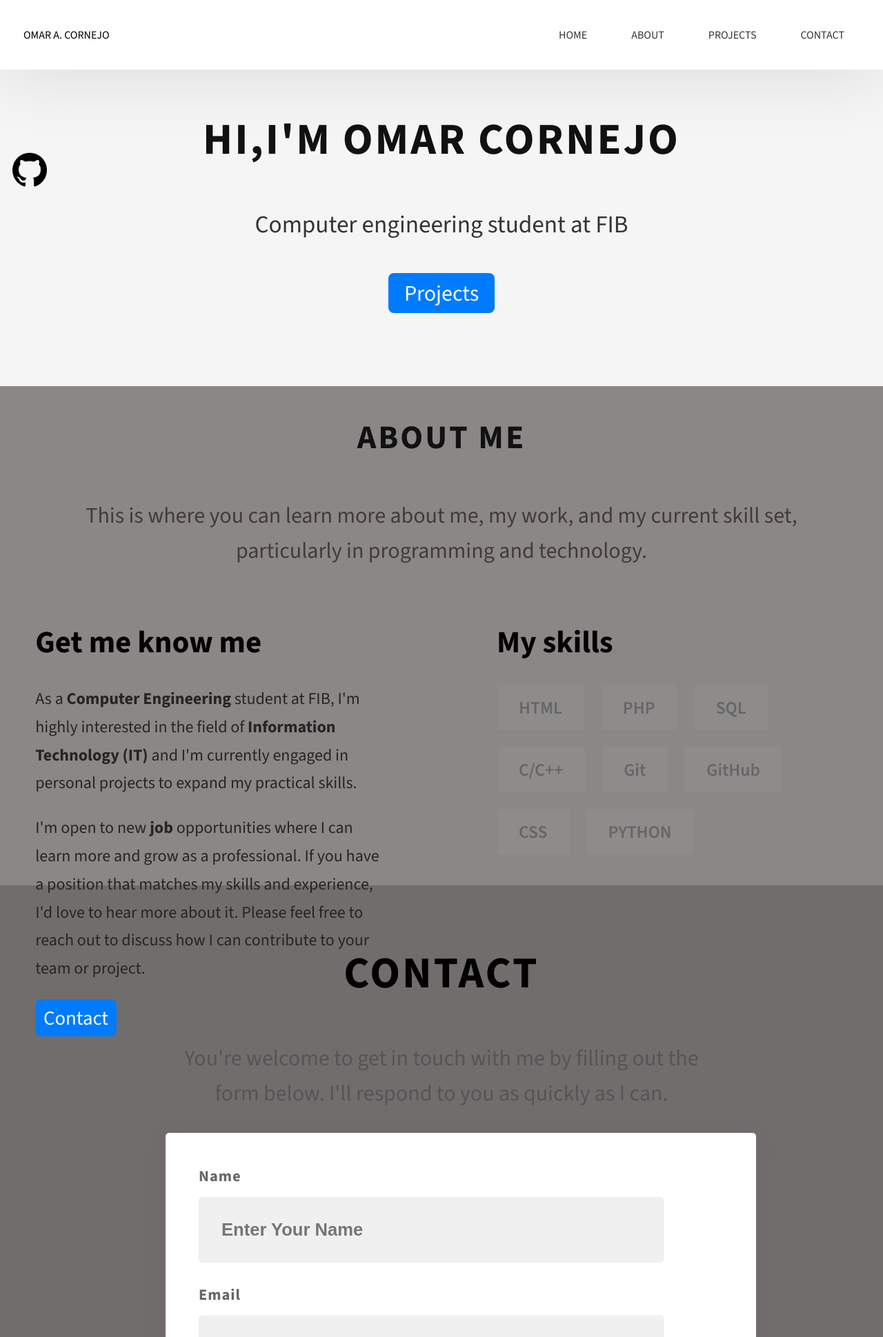
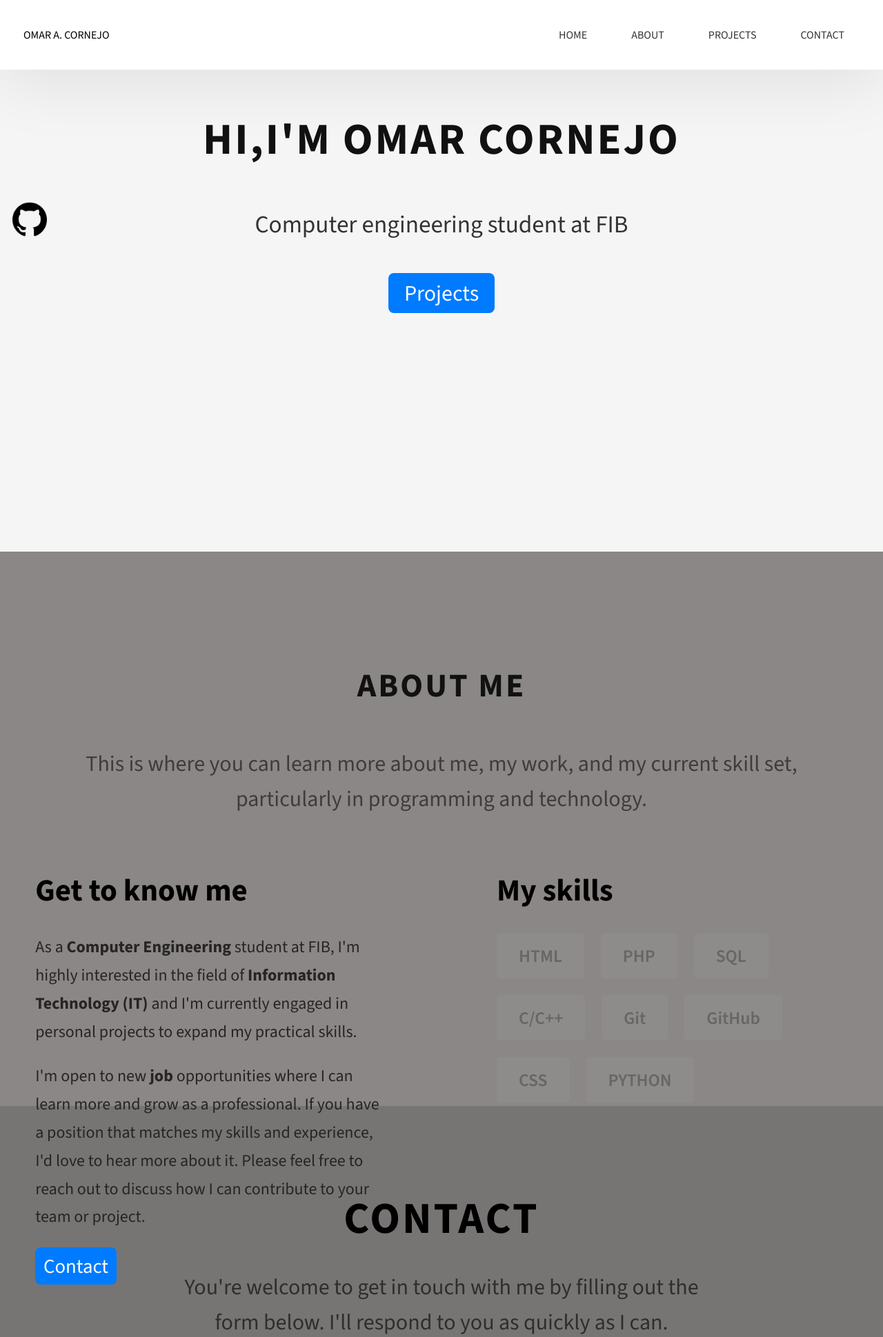
Before and after one commit to omar-cornejo/Web, a Flask app: page / in a window 1280 px wide. Shown: the top 1939 px of the page at 69% size. Run offline with Flask 3, Linux system fonts and the light colour scheme.

Commit message:
Mejoras HTML

```diff
--- a/app/static/css/about.css
+++ b/app/static/css/about.css
@@ -114,6 +114,7 @@
   letter-spacing: 1px;
   letter-spacing: 3px;
   text-align: center;
+  margin-top: 10rem;
   margin-bottom: 3.5rem;
   position: relative;
   color: #111;
@@ -123,7 +124,7 @@
     margin-bottom: 2rem;
 }
 #about {
-
+    margin-bottom: 3.5rem;
     height: 90vh;
     padding: 2px; /* No hay padding superior */
     max-width: 120rem;
--- a/app/static/css/contact.css
+++ b/app/static/css/contact.css
@@ -61,7 +61,7 @@
 .contact_container_cabezera_texto {
     display: block;
   text-align: center;
-  color: #555;
+  color: #2e2e2e;
   font-size: 2rem;
   font-weight: 500;
   max-width: 80rem;
@@ -76,7 +76,8 @@
   letter-spacing: 1px;
   letter-spacing: 3px;
   text-align: center;
-  margin-bottom: 3.5rem;
+  margin-bottom: 2rem;
+  margin-top: 3.5rem;
   position: relative;
 }
 
@@ -91,8 +92,9 @@
 }
 
 #contact {
+    margin-top: 5rem;
     padding: 4rem;
-    background-color: rgb(114, 109, 109);
+    background-color: rgb(119, 116, 116);
     background-position-x: 0%, 0%;
     background-position-y: 0%, 0%;
     background-size: auto, auto;
--- a/app/static/css/home.css
+++ b/app/static/css/home.css
@@ -85,4 +85,6 @@
     background-color: #f5f5f5; /* Fondo claro para resaltar contenido */
     position: relative; /* Para posicionar las redes sociales */
     margin-bottom: 0px;
+    padding-bottom: 15rem;
+
 }
--- a/app/templates/index.html
+++ b/app/templates/index.html
@@ -59,7 +59,7 @@
     <section id="about">
         <div class="about_informacion">
             <h1 class="about_informacion_titulo">About me</h1>
-            <div class="about_informacion_titulo_texto"">
+            <div class="about_informacion_titulo_texto">
                 <p>
                     This is where you can learn more about me, my work, and my current skill set, particularly in programming and technology.
                 </p>
@@ -67,7 +67,7 @@
         </div>
         <div class="about_contenido">
             <div class="about about_contenido_izquierda">
-                <h3 class="about_contenido_titulo">Get me know me</h3>
+                <h3 class="about_contenido_titulo">Get to know me</h3>
                 <div class="about_contenido_izquierda_texto">
                     <p>
                         As a <strong>Computer Engineering</strong> student at FIB, I'm highly interested in the field of <strong>Information Technology (IT)</strong> and I'm currently engaged in personal projects to expand my practical skills.
@@ -75,12 +75,10 @@
                     <p>
                         I'm open to new <strong>job</strong> opportunities where I can learn more and grow as a professional. If you have a position that matches my skills and experience, I'd love to hear more about it. Please feel free to reach out to discuss how I can contribute to your team or project.
                     </p>
-
                 </div>
                 <div class="about_contenido_izquierda_boton">
                     <a href="#contact">Contact</a>
                 </div>
-
             </div>
             <div class="about_contenido_derecha">
                 <h3 class="about_contenido_titulo">My skills</h3>
```
